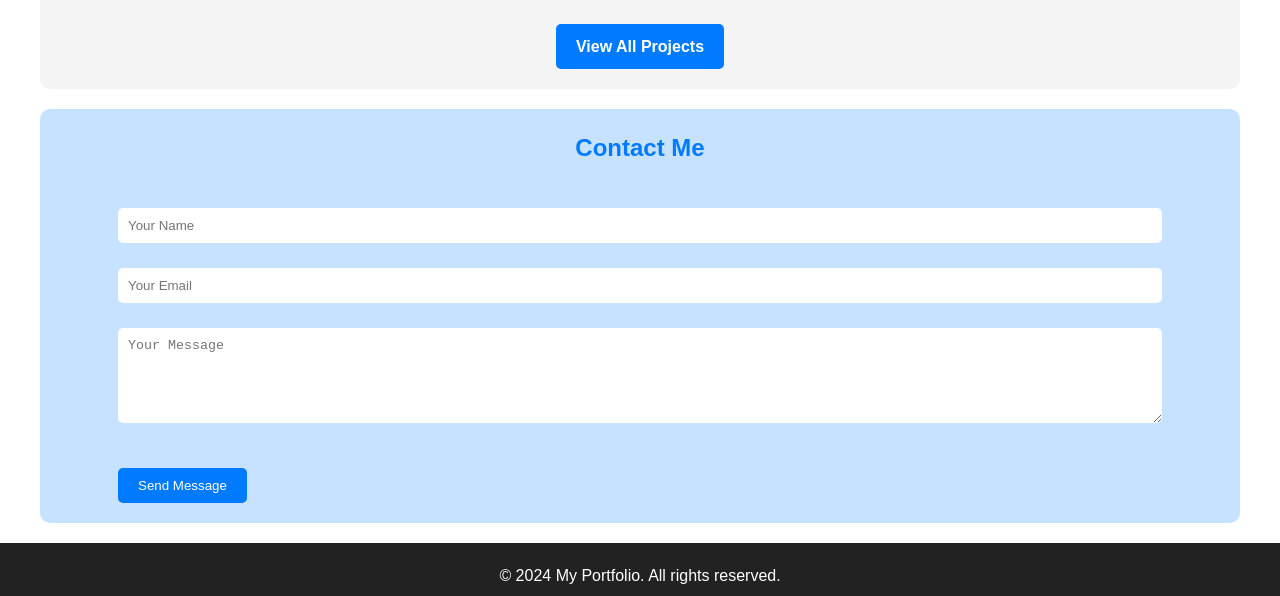
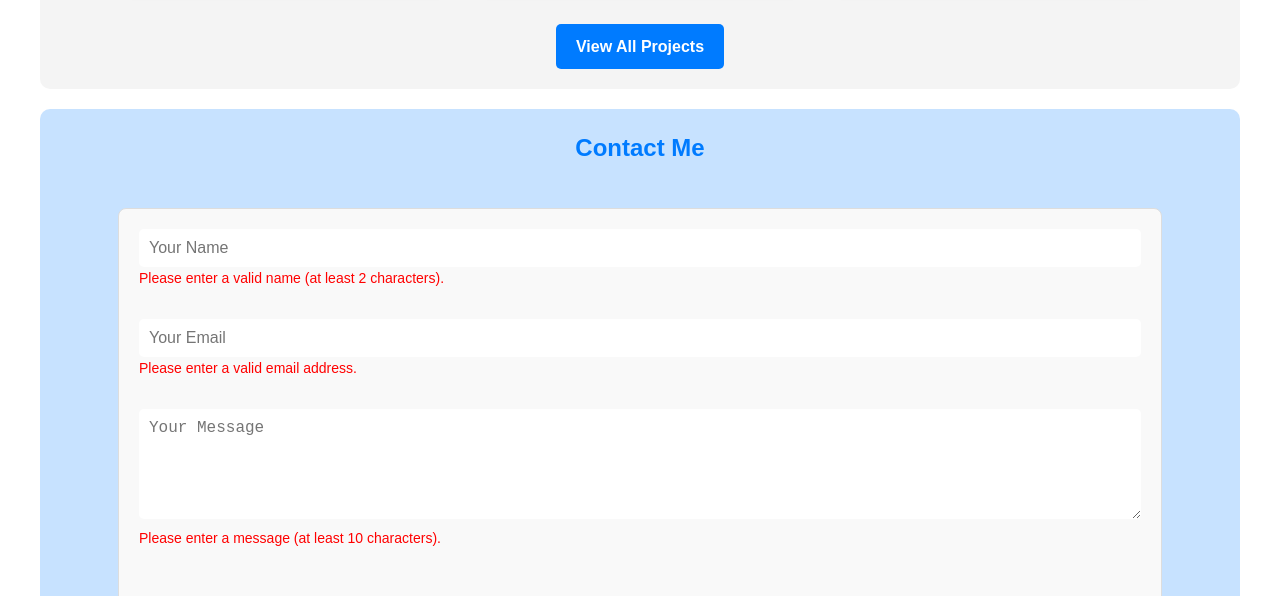
Before and after one commit to AishaSuleiman-web/Portfolio-Assignment, a plain HTML site: page index.html in a window 1280 px wide. Shown: the part 1888-2484 px from the top of the page. Drawn offline with Linux system fonts and the light colour scheme.

Commit message:
round up

```diff
--- a/home-style.css
+++ b/home-style.css
@@ -1,21 +1,6 @@
 h1, h2, h3 {
   margin: 0;
   padding: 0;
-}
-
-
-.btn {
-  display: inline-block;
-  padding: 10px 20px;
-  background-color: #007BFF;
-  color: #fff;
-  border-radius: 5px;
-  transition: background-color 0.3s ease;
-  margin-top: 20px;
-}
-
-.btn:hover {
-  background-color: #0056b3;
 }
 
 /* Hero Section */
@@ -36,16 +21,6 @@ h1, h2, h3 {
   margin-bottom: 30px;
 }
 
-
-/* General Styles */
-body {
-  font-family: Arial, sans-serif;
-  margin: 0;
-  padding: 0;
-  line-height: 1.6;
-  color: #333;
-}
-
 h1, h2, h3 {
   margin: 0;
   padding: 0;
@@ -58,6 +33,7 @@ h1, h2, h3 {
   color: #fff;
   border-radius: 5px;
   transition: background-color 0.3s ease;
+  margin-top: 20px;
 }
 
 .btn:hover {
--- a/index.html
+++ b/index.html
@@ -31,7 +31,7 @@
           <li><a href="/#about">About</a></li>
           <li><a href="#skills">Skills</a></li>
           <li><a href="/projects">Projects</a></li>
-          <li><a href="/#contact">Contact</a></li>
+          <li><a href="//#contact">Contact</a></li>
         </ul>
       </div>
     </nav>
@@ -155,12 +155,20 @@
 
     <!-- Contact Section -->
     <section id="contact" class="contact">
-      <div class="container">
-        <h2>Contact Me</h2>
-        <form class="contact-form">
-          <input type="text" placeholder="Your Name" required />
-          <input type="email" placeholder="Your Email" required />
-          <textarea placeholder="Your Message" rows="5" required></textarea>
+      <div class="container"><h2>Contact Me</h2>
+        <form class="contact-form" id="contactForm">
+          <div class="form-group">
+            <input type="text" id="name" name="name" placeholder="Your Name" required minlength="2" />
+            <small class="error-message" id="nameError">Please enter a valid name (at least 2 characters).</small>
+          </div>
+          <div class="form-group">
+            <input type="email" id="email" name="email" placeholder="Your Email" required />
+            <small class="error-message" id="emailError">Please enter a valid email address.</small>
+          </div>
+          <div class="form-group">
+            <textarea id="message" name="message" placeholder="Your Message" rows="5" required minlength="10"></textarea>
+            <small class="error-message" id="messageError">Please enter a message (at least 10 characters).</small>
+          </div>
           <button type="submit" class="btn">Send Message</button>
         </form>
       </div>
--- a/projects/style.css
+++ b/projects/style.css
@@ -1,4 +1,3 @@
-/* General Styles */
 body {
   background-color: #f4f4f4;
 }
--- a/styles.css
+++ b/styles.css
@@ -148,6 +148,7 @@ section {
 #contact {
   background-color: #007bff38;
   padding: 20px;
+  padding-bottom: 40px;
   border-radius: 10px;
 }
 
@@ -173,22 +174,42 @@ button {
 button:hover {
   background-color: #555;
 }
-
-form {
-  display: flex;
-  flex-direction: column;
+.contact-form {
+  margin: 0 auto;
+  padding: 20px;
+  background: #f9f9f9;
+  border: 1px solid #ddd;
+  border-radius: 8px;
 }
 
-form label {
-  margin: 10px 0 5px;
+.form-group {
+  margin-bottom: 15px;
 }
 
-form input,
-form textarea {
+.form-group input,
+.form-group textarea {
+  width: 100%;
   padding: 10px;
-  margin-bottom: 10px;
   border: 1px solid #ccc;
-  border-radius: 5px;
+  border-radius: 4px;
+  font-size: 16px;
+  box-sizing: border-box;
+}
+
+.form-group textarea {
+  resize: vertical;
+}
+
+.error-message {
+  color: #ff0000;
+  font-size: 14px;
+  display: none; /* Hidden by default */
+}
+
+/* Show error message when input is invalid */
+.form-group input:invalid + .error-message,
+.form-group textarea:invalid + .error-message {
+  display: block;
 }
 
 .portfolio-item {
```
Also changed, not shown: contact/index.html (deleted, +0 -26 lines), projects/index.html (+1 -1 lines), projects/project-1.html (+1 -1 lines), projects/project-2.html (+1 -1 lines), projects/project-3.html (+1 -1 lines).
